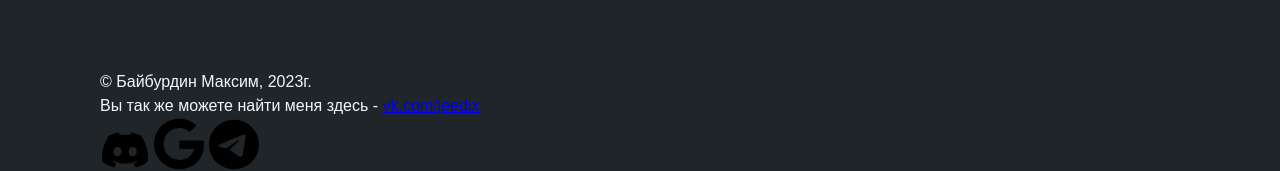
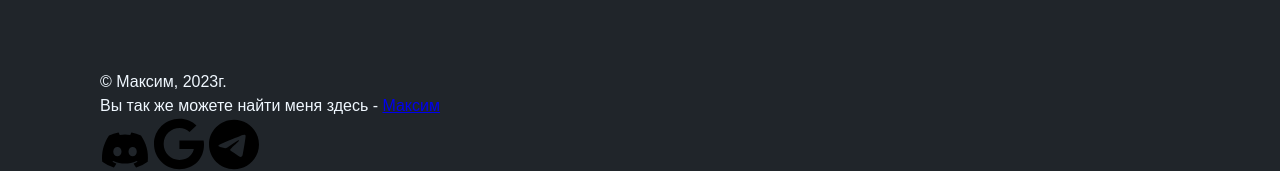
Before and after one commit to jeedix/PhysicalBook, a plain HTML site: page index.html in a window 1280 px wide. Shown: the part 950-1121 px from the top of the page. Drawn offline with Linux system fonts and the light colour scheme.

Commit message:
Update index.html

```diff
--- a/index.html
+++ b/index.html
@@ -96,9 +96,9 @@
 </main>
 
     <footer>
-      <p>&copy; Байбурдин Максим, 2023г.</p>
+      <p>&copy; Максим, 2023г.</p>
       <p>Вы так же можете найти меня здесь -
-        <a target="_blank" href="https://vk.com/jeedix">vk.com/jeedix</a>
+        <a target="_blank" href="https://vk.com">Максим</a>
       </p>
         <a target="_blank" href="https://discord.com"><img class="logo" src="img/discord.svg" alt="discord"></a>
         <a target="_blank" href="https://www.google.ru"><img class="logo" src="img/google.svg" alt="google"></a>
```
